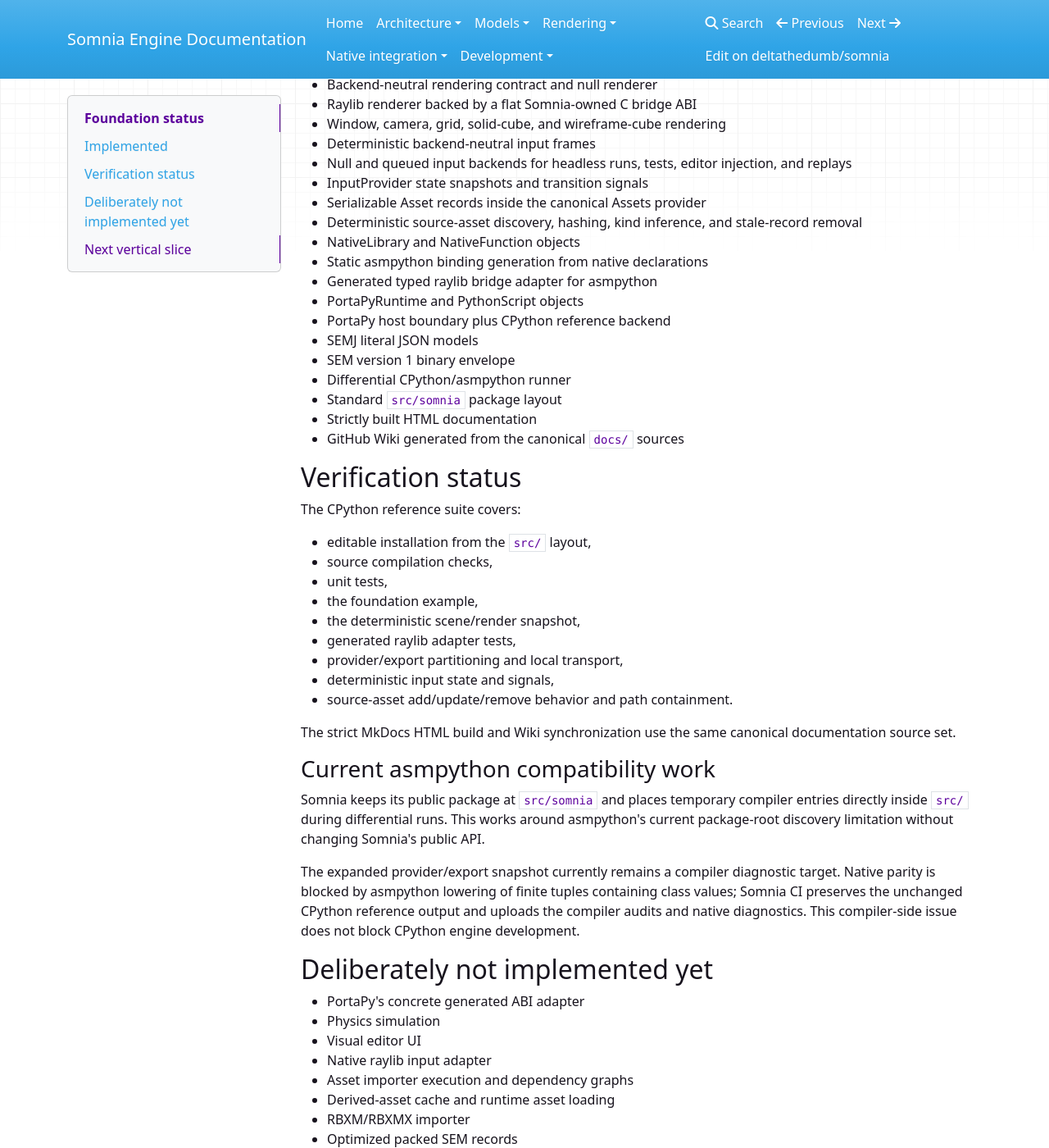
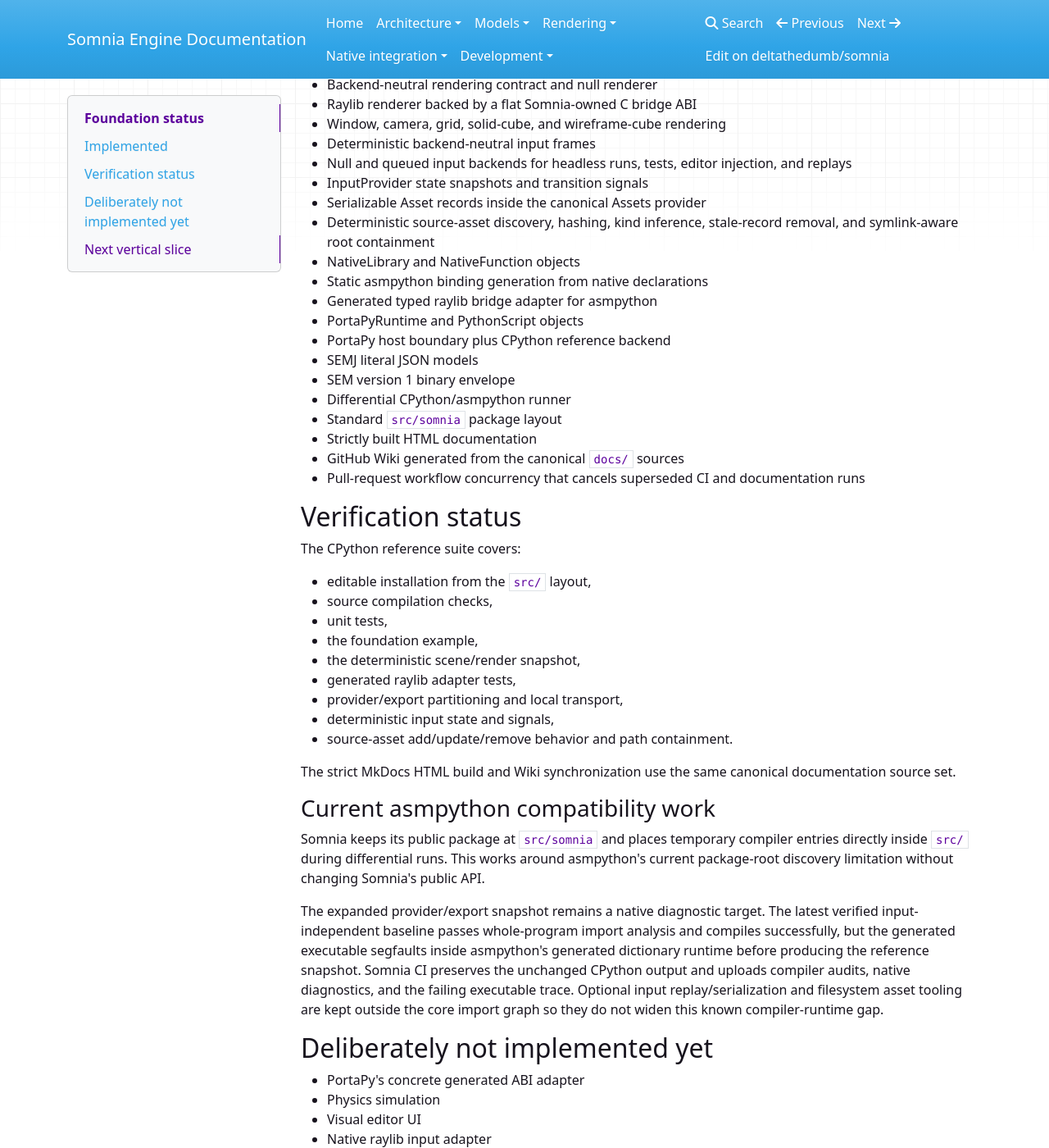
Before and after one commit to deltathedumb/somnia, an MkDocs documentation site: the page built from docs/foundation-status.md, in a window 1280 px wide and 1400 px high, scrolled down 370 px. Shown: the whole window at 82% size. Built offline with MkDocs 1.6.1, drawn with Linux system fonts in a browser that asks for light colours; nearby versions of some CDN libraries.

Commit message:
Correct current asmpython compatibility status

```diff
--- a/docs/foundation-status.md
+++ b/docs/foundation-status.md
@@ -19,7 +19,7 @@
 - Null and queued input backends for headless runs, tests, editor injection, and replays
 - InputProvider state snapshots and transition signals
 - Serializable Asset records inside the canonical Assets provider
-- Deterministic source-asset discovery, hashing, kind inference, and stale-record removal
+- Deterministic source-asset discovery, hashing, kind inference, stale-record removal, and symlink-aware root containment
 - NativeLibrary and NativeFunction objects
 - Static asmpython binding generation from native declarations
 - Generated typed raylib bridge adapter for asmpython
@@ -31,6 +31,7 @@
 - Standard `src/somnia` package layout
 - Strictly built HTML documentation
 - GitHub Wiki generated from the canonical `docs/` sources
+- Pull-request workflow concurrency that cancels superseded CI and documentation runs
 
 ## Verification status
 
@@ -52,7 +53,7 @@
 
 Somnia keeps its public package at `src/somnia` and places temporary compiler entries directly inside `src/` during differential runs. This works around asmpython's current package-root discovery limitation without changing Somnia's public API.
 
-The expanded provider/export snapshot currently remains a compiler diagnostic target. Native parity is blocked by asmpython lowering of finite tuples containing class values; Somnia CI preserves the unchanged CPython reference output and uploads the compiler audits and native diagnostics. This compiler-side issue does not block CPython engine development.
+The expanded provider/export snapshot remains a native diagnostic target. The latest verified input-independent baseline passes whole-program import analysis and compiles successfully, but the generated executable segfaults inside asmpython's generated dictionary runtime before producing the reference snapshot. Somnia CI preserves the unchanged CPython output and uploads compiler audits, native diagnostics, and the failing executable trace. Optional input replay/serialization and filesystem asset tooling are kept outside the core import graph so they do not widen this known compiler-runtime gap.
 
 ## Deliberately not implemented yet
 
```
